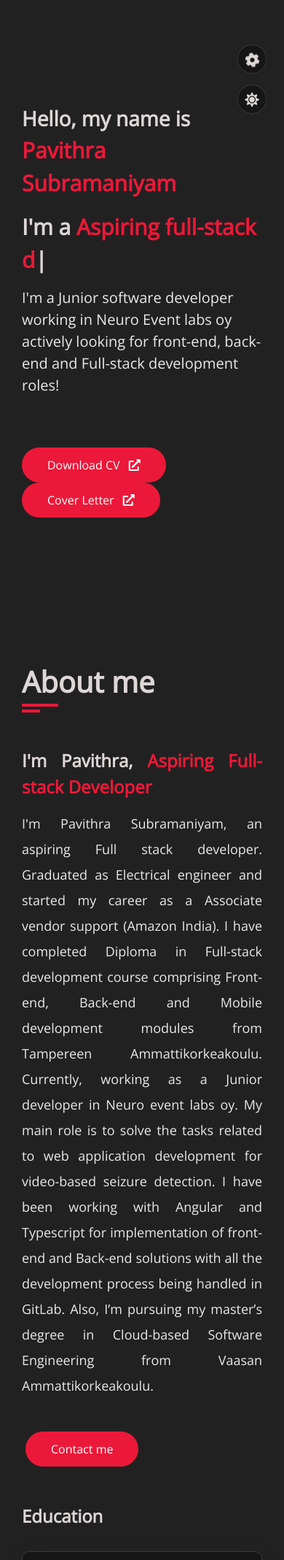
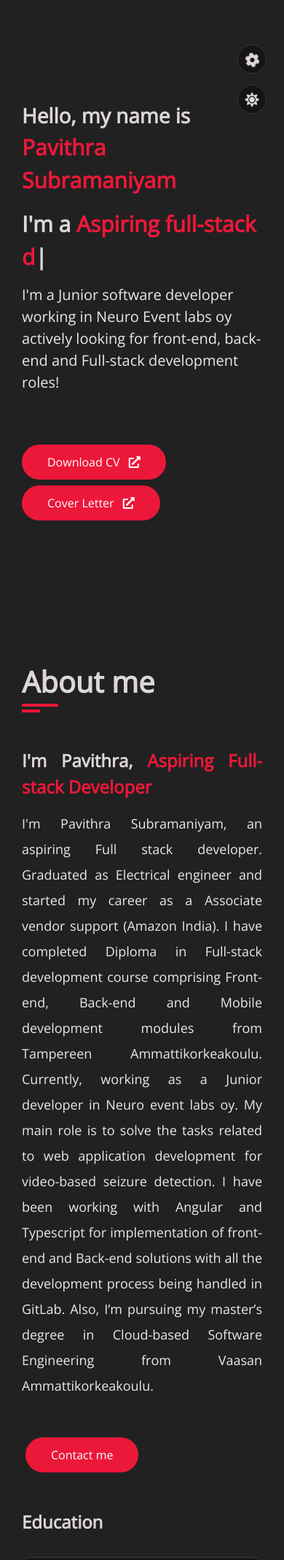
Before and after one commit to spavythra/myportfolio, a PHP site: page / in a window 390 px wide. Shown: the top 2137 px of the page at 73% size. Run offline with PHP 8.4, Linux system fonts and the light colour scheme; some libraries are stand-ins or nearby versions; some web fonts are replaced.

Commit message:
(style.css): Indentation updated for buttons.

```diff
--- a/css/style.css
+++ b/css/style.css
@@ -707,6 +707,10 @@ h3.my-profession
     }
   }
   @media(max-width: 505px){
+    .buttons a:last-child
+    {
+        margin-top: 8px;
+    }
     .wrapper{
       max-width: 500px;
     }
--- a/index.html
+++ b/index.html
@@ -541,7 +541,7 @@
   <!-- ===== Main Container End ===== -->
 
 
-  <footer class="footer"><p >Pavithra Subramaniyam - Last updated May 27, 2023</p></footer>
+  <footer class="footer"><p >Pavithra Subramaniyam - Last updated Aug 4, 2023</p></footer>
   <!-- ===== Style Switcher Start ===== -->
   <div class="style-switcher">
     <div class="style-switcher-toggler s-icon">
```
